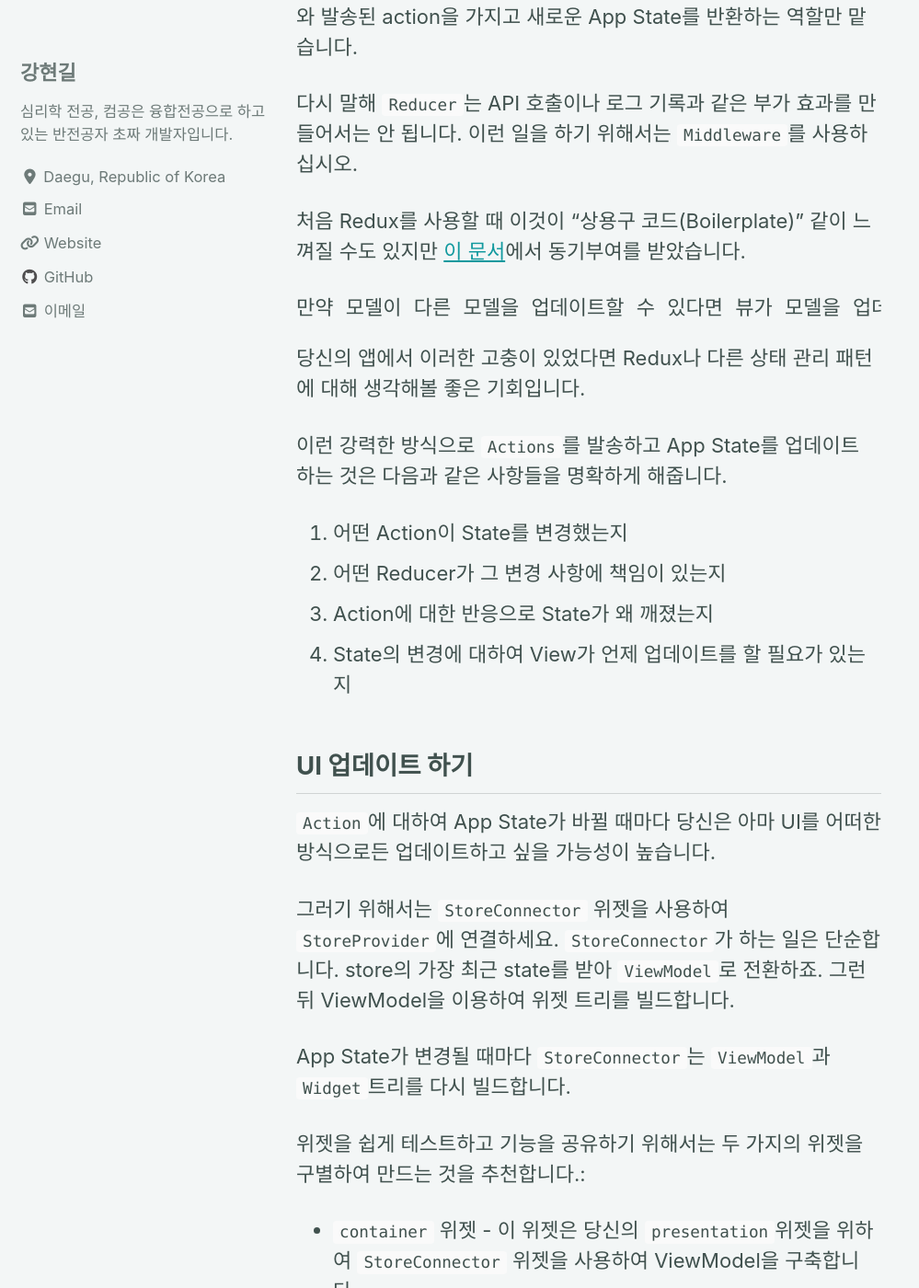
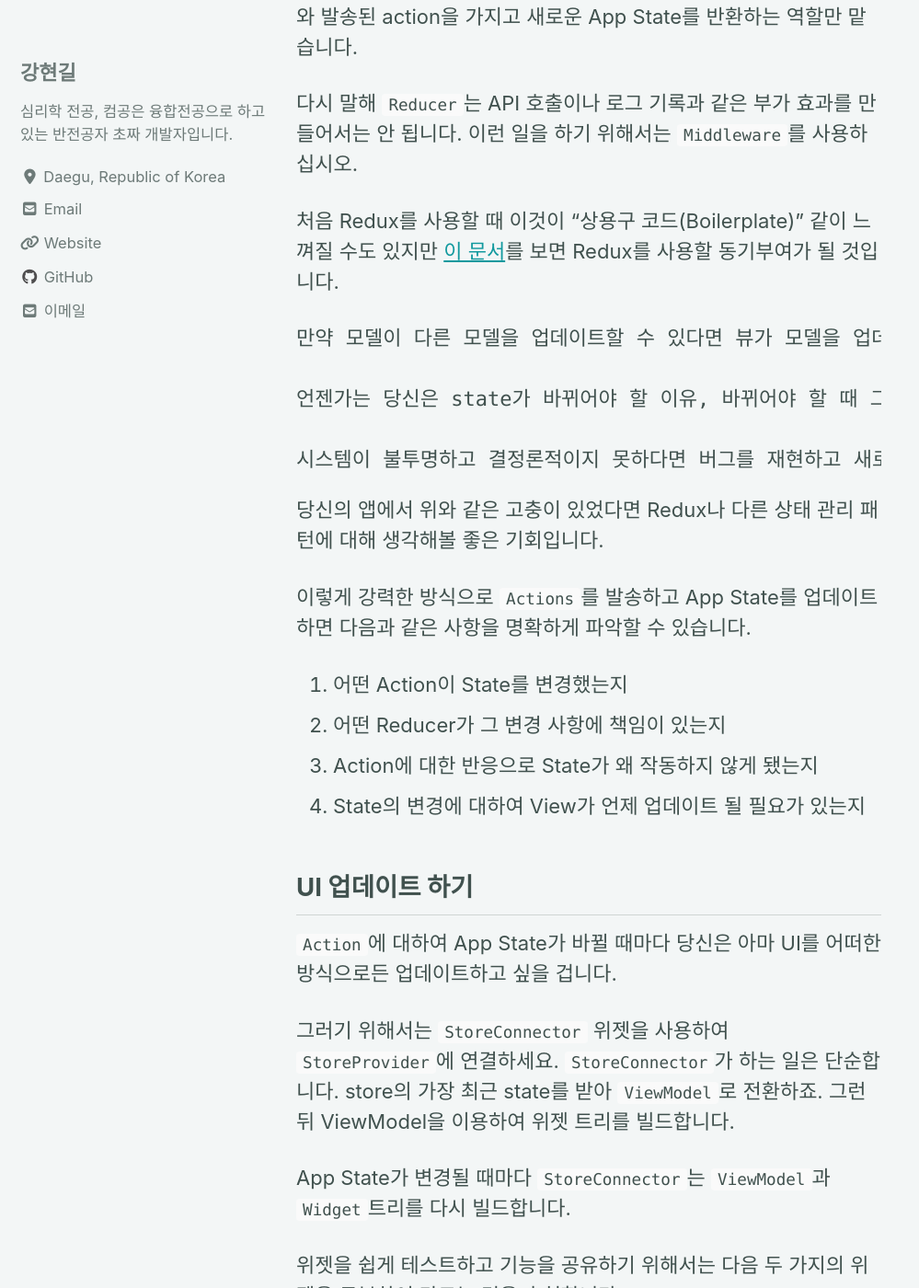
Before and after one commit to nammunsik/tksuns12.github.io, a Jekyll site: the page built from _posts/2020-05-19-redux-trans.md, in a window 1280 px wide and 1400 px high, scrolled down 2119 px. Shown: the whole window at 92% size, without its empty margins (0-999 px from the left). Built offline with Jekyll 4.4.1, drawn with Linux system fonts in a browser that asks for light colours; cached includes are drawn as plain includes; nearby versions of some CDN libraries; comment, search, counter and statistics services are not loaded; some of the changed text lies outside the part shown.

Commit message:
번역 수정

````diff
--- a/_posts/2020-05-19-redux-trans.md
+++ b/_posts/2020-05-19-redux-trans.md
@@ -9,7 +9,7 @@
     - flutter
 ---
 
-# Redux란 무엇인가?
+# flutter와 Redux
 
 이 글은 [이 문서](https://gitlab.com/brianegan/flutter_architecture_samples/-/blob/master/example/redux/README.md)를 번역한 것입니다. 제가 이때까지 본 문서 중에 flutter에서 redux를 사용하는 방법에 대해서 가장 간명하게 서술해놓은 문서라 한국어로 번역을 해봅니다. 다만 널리 쓰이는 개발 관련 용어는 영어로 그대로 쓰고 설명을 첨부했습니다.
 
@@ -20,17 +20,17 @@
 - ```State``` 객체는 immutable하다. 그러므로 ```State```를 업데이트하기 위해서는 ```Action```을 발송해야(dispatch) 한다.
 - ```Reducer```는 ```Action```을 취한다. ```Reducer```는 이전의 ```State```와 발송된 ```Action```에 기반하여 새로운 ```State```를 빌드하고 반환한다.
 - Reducer는 순수한 함수(Pure Functions)이다.
-- App State가 업데이트 되면 ```StoreConnector```를 사용하여 ```Store```에 연결되어 있던 모든 위젯들은 다시 빌드된다.
+- App State가 업데이트 되면, ```StoreConnector```를 통해서 ```Store```에 연결되어 있던, 모든 위젯들은 다시 빌드된다.
 - ```StoreConnector```를 사용하는 위젯들을 ```Container``` 위젯이라고 부른다. 이들은 오직 이전의 App State를 뷰모델로 전환하는 역할만 맡는다.
 - 데이터를 화면에 표시하는 위젯들을 ```presentation``` 위젯이라고 부른다. ```Text``` 위젯이나 ```FloatingActionButton``` 같은 위젯을 생각해보면 된다.
 - ```State```에서 데이터를 읽어오려면 ```selector``` 함수를 이용하라. 이것은 마치 *State 데이터베이스*에 질의를 하는 것과 같이 작동한다.
-- DB나 웹에서 데이터를 불러오는 것을 다루려면 ```Middleware```를 사용한다.
+- DB나 웹에서 데이터를 불러오는 것 같은 동작을 다루려면 ```Middleware```를 사용한다.
 
 ## App State 싱글톤
 
 Redux에서의 아이디어는 앱의 상태를 루트 수준의 싱글톤에 보관하는 것입니다.
 
-만약 당신이 단순한 예제를 보았다면 이것이 *Lifting State up*이라는 핵심 법칙을 활용한 것이란 것을 알 수 있습니다. 이 경우 우리는 앱의 상태를 앱의 최상위까지 끌어올려 모든 후손들이 접근할 수 있게 합니다.
+만약 당신이 간단한 예제를 보았다면 이것이 *Lifting State up*이라는 핵심 법칙을 활용한 것이란 것을 알 수 있습니다. 이 경우 우리는 앱의 상태를 앱의 최상위까지 끌어올려 모든 후손들이 앱의 상태에 접근할 수 있게 합니다.
 
 이를 위해서는 Redux ```Store```를 만들고 ```StoreProvider```에게 넘겨주어야 합니다. 이렇게 하면 ```StoreProvider```의 모든 후손들은 ```StoreProvider.of(context).store``` 코드를 쓰거나 ```StoreConnector```를 통해 store에 접근할 수 있을 것입니다.
 
@@ -38,57 +38,61 @@
 
 App State를 업데이트 하기 위해서는 ```Action```을 발송해야 합니다.
 
-당신의 ```Reducer``` 함수가 ```Action```을 가로채어 ```Action``` 안에 보관되어 있는 데이터를 사용하여 App State를 업데이트 할 것입니다.
+당신의 ```Reducer``` 함수가 ```Action```을 붙잡아 ```Action``` 안에 보관되어 있는 데이터를 사용하여 App State를 업데이트 할 것입니다.
 
 ```Reducer``` 함수는 순수한 함수입니다. ```Reducer```는 오직 이전의 state와 발송된 action을 가지고 새로운 App State를 반환하는 역할만 맡습니다.
 
 다시 말해 ```Reducer```는 API 호출이나 로그 기록과 같은 부가 효과를 만들어서는 안 됩니다. 이런 일을 하기 위해서는 ```Middleware```를 사용하십시오.
 
-처음 Redux를 사용할 때 이것이 "상용구 코드(Boilerplate)" 같이 느껴질 수도 있지만 [이 문서](http://redux.js.org/)에서 동기부여를 받았습니다.
+처음 Redux를 사용할 때 이것이 "상용구 코드(Boilerplate)" 같이 느껴질 수도 있지만 [이 문서](http://redux.js.org/)를 보면 Redux를 사용할 동기부여가 될 것입니다.
 
 <pre>
-만약 모델이 다른 모델을 업데이트할 수 있다면 뷰가 모델을 업데이트 할 수 있으며 이것은 또 다른 모델을 업데이트 할 수 있고 이것은 결국 또 다른 뷰의 업데이트를 초래할지도 모른다. 언젠가는 당신은 state가 왜 그렇게 됐는지, 언제 그렇게 됐는지, 어떻게 그렇게 됐는지에 대해 손을 쓸 수 없게 됨으로써 당신 앱에서 무슨 일이 일어나고 있는지에 대해 이해하지 못하게 될 것이다. 시스템이 불투명하고 결정론적이지 못하다면 버그를 재현하고 새로운 기능을 추가하기가 매우 힘들다.
+만약 모델이 다른 모델을 업데이트할 수 있다면 뷰가 모델을 업데이트 할 수 있으며 이것은 또 다른 모델을 업데이트 할 수 있고 이것은 결국 또 다른 뷰의 업데이트를 초래할지도 모른다.
+
+언젠가는 당신은 state가 바뀌어야 할 이유, 바뀌어야 할 때 그리고 바뀌는 방법을 통제할 수 없게 됨으로써 당신 앱에서 무슨 일이 일어나고 있는지에 대해 이해하지 못하게 될 것이다.
+
+시스템이 불투명하고 결정론적이지 못하다면 버그를 재현하고 새로운 기능을 추가하기가 매우 힘들다.
 </pre>
 
-당신의 앱에서 이러한 고충이 있었다면 Redux나 다른 상태 관리 패턴에 대해 생각해볼 좋은 기회입니다.
+당신의 앱에서 위와 같은 고충이 있었다면 Redux나 다른 상태 관리 패턴에 대해 생각해볼 좋은 기회입니다.
 
-이런 강력한 방식으로 ```Actions```를 발송하고 App State를 업데이트 하는 것은 다음과 같은 사항들을 명확하게 해줍니다.
+이렇게 강력한 방식으로 ```Actions```를 발송하고 App State를 업데이트 하면 다음과 같은 사항을 명확하게 파악할 수 있습니다.
 
 1. 어떤 Action이 State를 변경했는지
 2. 어떤 Reducer가 그 변경 사항에 책임이 있는지
-3. Action에 대한 반응으로 State가 왜 깨졌는지
-4. State의 변경에 대하여 View가 언제 업데이트를 할 필요가 있는지
+3. Action에 대한 반응으로 State가 왜 작동하지 않게 됐는지
+4. State의 변경에 대하여 View가 언제 업데이트 될 필요가 있는지
 
 ## UI 업데이트 하기
 
-```Action```에 대하여 App State가 바뀔 때마다 당신은 아마 UI를 어떠한 방식으로든 업데이트하고 싶을 가능성이 높습니다.
+```Action```에 대하여 App State가 바뀔 때마다 당신은 아마 UI를 어떠한 방식으로든 업데이트하고 싶을 겁니다.
 
 그러기 위해서는 ```StoreConnector``` 위젯을 사용하여 ```StoreProvider```에 연결하세요. ```StoreConnector```가 하는 일은 단순합니다. store의 가장 최근 state를 받아 ```ViewModel```로 전환하죠. 그런 뒤 ViewModel을 이용하여 위젯 트리를 빌드합니다.
 
 App State가 변경될 때마다 ```StoreConnector```는 ```ViewModel```과 ```Widget```트리를 다시 빌드합니다.
 
-위젯을 쉽게 테스트하고 기능을 공유하기 위해서는 두 가지의 위젯을 구별하여 만드는 것을 추천합니다.:
+위젯을 쉽게 테스트하고 기능을 공유하기 위해서는 다음 두 가지의 위젯을 구분하여 만드는 것을 추천합니다.
 
-- ```container``` 위젯 - 이 위젯은 당신의 ```presentation```위젯을 위하여 ```StoreConnector``` 위젯을 사용하여 ViewModel을 구축합니다.
+- ```container``` 위젯 - 이 위젯은 당신의 ```presentation```위젯을 위해 ```StoreConnector``` 위젯을 사용하여 ViewModel을 구축합니다.
 - ```presentation```위젯은 UI를 구축하는 데 필요한 모든 데이터를 받는 ```StatelessWidget```입니다.
 
 이것은 ```presentation``` 위젯을 테스트하기 쉽게 합니다. 왜냐하면 이 위젯이 요구하는 데이터를 그저 렌더링 시점에서 던져주기만 하면 되기 때문입니다. 그리고 assertion들을 렌더링된 결과물에 작성해주세요. 이것은 마치 UI의 '순수한 함수'와 같습니다.
 
 ## Selector 함수
 
-```Selector``` 함수는 App State에 한 번 접근할 수 있게 해주는 단순한 함수입니다. 좀 더 자세한 설명을 위해서는 [이 글](https://pub.dartlang.org/packages/reselect)을 참조해주세요.
+```Selector``` 함수는 App State에 어떤 한 시점에서 접근할 수 있게 해주는 단순한 함수입니다. 좀 더 자세한 설명을 위해서는 [이 문서(영어임)](https://pub.dartlang.org/packages/reselect)을 참조해주세요.
 
 ## Middleware를 사용하여 데이터를 불러오고 저장하기
 
 우리의 할 일들을 웹이나 DB에서 불러오기 위해서는 비동기 호출을 사용해야 합니다. ```Reducer``` 함수는 순수하기 때문에 대신에 우리는 ```Middleware```를 사용해야 합니다.
 
-```Middleware```는 발송된 ```Action```에 대응하여 작동합니다. 그리고 ```Reducer``` 이전에 실행됩니다. 당신을 ```Action```을 중간에 가로채어 데이터를 불러올 수 있습니다.
+```Middleware```는 발송된 ```Action```에 대응하여 작동합니다. 그리고 ```Reducer``` 이전에 실행됩니다. 당신은 ```Action```을 중간에 가로채어 데이터를 불러올 수 있습니다.
 
 이 앱에서 우리는 "Store Todos Middleware"를 가지고 있습니다. 이것은 ```LoadTodos```와 ```SaveTodos``` 타입의 action에 반응하여 웹이나 DB에서 데이터를 불러오고 저장합니다.
 
 ## 테스트하기
 
-전반적으로 이 앱은 "테스팅 피라미드"를 만들고 있습니다. 수많은 유닛 테스트, 좀 더 적은 위젯 테스트, 좀 더 적은 통합 테스트로 이루어져 있죠.
+전반적으로 이 앱은 "테스팅 피라미드"를 형성하고 있습니다. 수많은 유닛 테스트, 좀 더 적은 위젯 테스트, 좀 더 적은 통합 테스트로 이루어져 있죠.
 
 - 유닛 테스트
   - ```Reducer``` 함수는 순수한 함수이기 때문에 아주 쉬운 유닛 테스트입니다.
````
